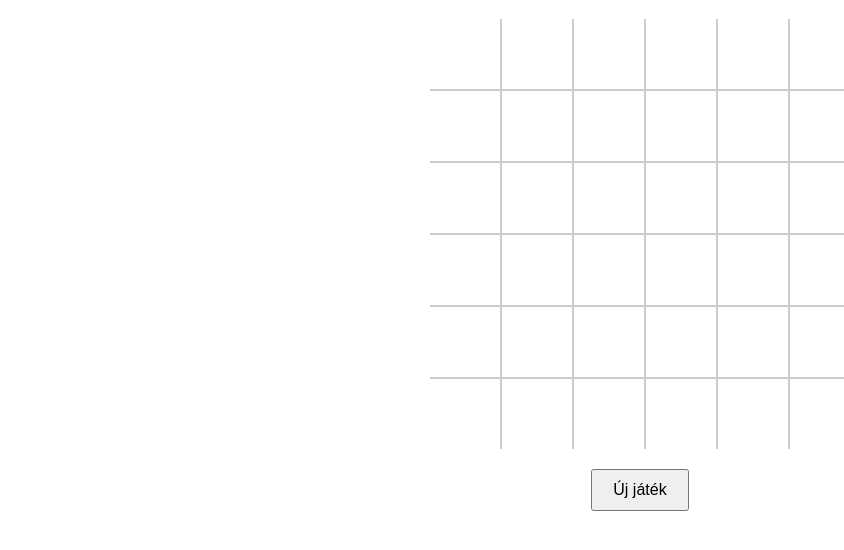
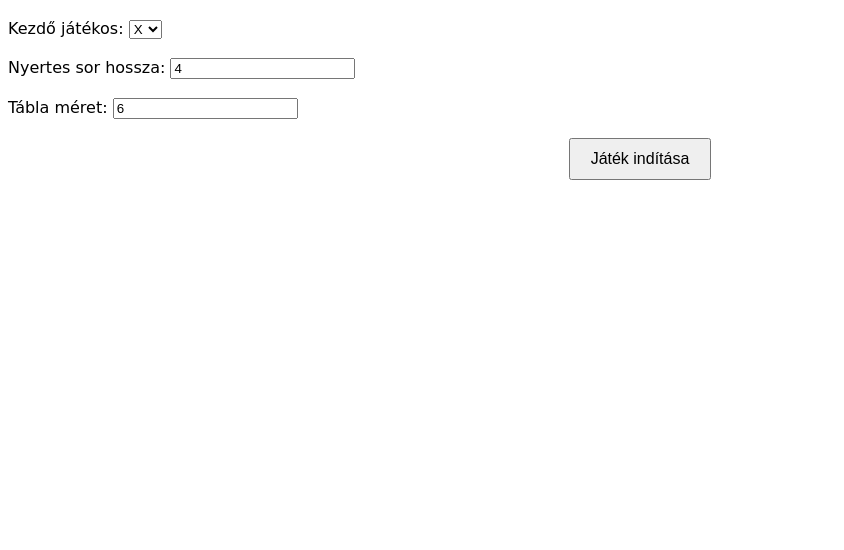
Before and after one commit to delczegemma/amoba, a website built with Parcel: page index.html in a window 1280 px wide. Shown: the part 62-612 px from the top of the page, without its empty margins (0-844 px from the left). Built offline with nearby package versions, Linux system fonts and the light colour scheme; a web font is replaced by a local one.

Commit message:
feat: Modal beépítése a jáékba.
A nyerő hosszat és a kezdő játékost ezentúl a játékos állíthatja be. Kezőlapként a beállítások tűnnek fel, majd az adatok bekérése után eltűnik a modal és a játéktér jelenik meg.

```diff
--- a/index.html
+++ b/index.html
@@ -11,45 +11,64 @@
   </head>
 
   <body>
+  <h1>Amőba Játék</h1>
+  <!-- Modal -->
+  <div id="myModal" class="modal">
+    <!-- Modal content-->
+    <div class="modal-content">
+        <form id="gameSettingsForm">
+          <label for="firstPlayer">Kezdő játékos:</label>
+          <select name="firstPlayer" id="firstPlayer">
+            <option value="X">X</option>
+            <option value="O">O</option>
+          </select><br><br>
+          <label for="winningLength">Nyertes sor hossza:</label>
+          <input type="number" name="winningLength" id="winningLength" value="4"><br><br>
+          <label for="boardSize">Tábla méret:</label>
+          <input type="number" name="boardSize" id="boardSize" value="6"><br><br>
+          <button type="submit">Játék indítása</button>
+        </form>
+    </div>
+  </div>
+
     <div id="app">
-      <h1>Amőba Játék</h1>
       <div id="board" class="board">
-        <div class="cell" cellIndexX="0" cellIndexY="0" data-next-move="X"></div>
-        <div class="cell" cellIndexX="0" cellIndexY="1" data-next-move="X"></div>
-        <div class="cell" cellIndexX="0" cellIndexY="2" data-next-move="X"></div>
-        <div class="cell" cellIndexX="0" cellIndexY="3" data-next-move="X"></div>
-        <div class="cell" cellIndexX="0" cellIndexY="4" data-next-move="X"></div>
-        <div class="cell" cellIndexX="0" cellIndexY="5" data-next-move="X"></div>
-        <div class="cell" cellIndexX="1" cellIndexY="0" data-next-move="X"></div>
-        <div class="cell" cellIndexX="1" cellIndexY="1" data-next-move="X"></div>
-        <div class="cell" cellIndexX="1" cellIndexY="2" data-next-move="X"></div>
-        <div class="cell" cellIndexX="1" cellIndexY="3" data-next-move="X"></div>
-        <div class="cell" cellIndexX="1" cellIndexY="4" data-next-move="X"></div>
-        <div class="cell" cellIndexX="1" cellIndexY="5" data-next-move="X"></div>
-        <div class="cell" cellIndexX="2" cellIndexY="0" data-next-move="X"></div>
-        <div class="cell" cellIndexX="2" cellIndexY="1" data-next-move="X"></div>
-        <div class="cell" cellIndexX="2" cellIndexY="2" data-next-move="X"></div>
-        <div class="cell" cellIndexX="2" cellIndexY="3" data-next-move="X"></div>
-        <div class="cell" cellIndexX="2" cellIndexY="4" data-next-move="X"></div>
-        <div class="cell" cellIndexX="2" cellIndexY="5" data-next-move="X"></div>
-        <div class="cell" cellIndexX="3" cellIndexY="0" data-next-move="X"></div>
-        <div class="cell" cellIndexX="3" cellIndexY="1" data-next-move="X"></div>
-        <div class="cell" cellIndexX="3" cellIndexY="2" data-next-move="X"></div>
-        <div class="cell" cellIndexX="3" cellIndexY="3" data-next-move="X"></div>
-        <div class="cell" cellIndexX="3" cellIndexY="4" data-next-move="X"></div>
-        <div class="cell" cellIndexX="3" cellIndexY="5" data-next-move="X"></div>
-        <div class="cell" cellIndexX="4" cellIndexY="0" data-next-move="X"></div>
-        <div class="cell" cellIndexX="4" cellIndexY="1" data-next-move="X"></div>
-        <div class="cell" cellIndexX="4" cellIndexY="2" data-next-move="X"></div>
-        <div class="cell" cellIndexX="4" cellIndexY="3" data-next-move="X"></div>
-        <div class="cell" cellIndexX="4" cellIndexY="4" data-next-move="X"></div>
-        <div class="cell" cellIndexX="4" cellIndexY="5" data-next-move="X"></div>
-        <div class="cell" cellIndexX="5" cellIndexY="0" data-next-move="X"></div>
-        <div class="cell" cellIndexX="5" cellIndexY="1" data-next-move="X"></div>
-        <div class="cell" cellIndexX="5" cellIndexY="2" data-next-move="X"></div>
-        <div class="cell" cellIndexX="5" cellIndexY="3" data-next-move="X"></div>
-        <div class="cell" cellIndexX="5" cellIndexY="4" data-next-move="X"></div>
-        <div class="cell" cellIndexX="5" cellIndexY="5" data-next-move="X"></div>
+        <div class="cell" cellIndexX="0" cellIndexY="0" ></div>
+        <div class="cell" cellIndexX="0" cellIndexY="1" ></div>
+        <div class="cell" cellIndexX="0" cellIndexY="2" ></div>
+        <div class="cell" cellIndexX="0" cellIndexY="3" ></div>
+        <div class="cell" cellIndexX="0" cellIndexY="4" ></div>
+        <div class="cell" cellIndexX="0" cellIndexY="5" ></div>
+        <div class="cell" cellIndexX="1" cellIndexY="0" ></div>
+        <div class="cell" cellIndexX="1" cellIndexY="1" ></div>
+        <div class="cell" cellIndexX="1" cellIndexY="2" ></div>
+        <div class="cell" cellIndexX="1" cellIndexY="3" ></div>
+        <div class="cell" cellIndexX="1" cellIndexY="4" ></div>
+        <div class="cell" cellIndexX="1" cellIndexY="5" ></div>
+        <div class="cell" cellIndexX="2" cellIndexY="0" ></div>
+        <div class="cell" cellIndexX="2" cellIndexY="1" ></div>
+        <div class="cell" cellIndexX="2" cellIndexY="2" ></div>
+        <div class="cell" cellIndexX="2" cellIndexY="3" ></div>
+        <div class="cell" cellIndexX="2" cellIndexY="4" ></div>
+        <div class="cell" cellIndexX="2" cellIndexY="5" ></div>
+        <div class="cell" cellIndexX="3" cellIndexY="0" ></div>
+        <div class="cell" cellIndexX="3" cellIndexY="1" ></div>
+        <div class="cell" cellIndexX="3" cellIndexY="2" ></div>
+        <div class="cell" cellIndexX="3" cellIndexY="3" ></div>
+        <div class="cell" cellIndexX="3" cellIndexY="4" ></div>
+        <div class="cell" cellIndexX="3" cellIndexY="5" ></div>
+        <div class="cell" cellIndexX="4" cellIndexY="0" ></div>
+        <div class="cell" cellIndexX="4" cellIndexY="1" ></div>
+        <div class="cell" cellIndexX="4" cellIndexY="2" ></div>
+        <div class="cell" cellIndexX="4" cellIndexY="3" ></div>
+        <div class="cell" cellIndexX="4" cellIndexY="4" ></div>
+        <div class="cell" cellIndexX="4" cellIndexY="5" ></div>
+        <div class="cell" cellIndexX="5" cellIndexY="0" ></div>
+        <div class="cell" cellIndexX="5" cellIndexY="1" ></div>
+        <div class="cell" cellIndexX="5" cellIndexY="2" ></div>
+        <div class="cell" cellIndexX="5" cellIndexY="3" ></div>
+        <div class="cell" cellIndexX="5" cellIndexY="4" ></div>
+        <div class="cell" cellIndexX="5" cellIndexY="5" ></div>
       </div>
       <h2 id="reportMessage"></h2>
       <button id="restartBtn">Új játék</button>
--- a/src/index.js
+++ b/src/index.js
@@ -1,9 +1,12 @@
 class Game {
-  constructor(cells, message, restartBtn) {
+  constructor(cells, message, restartBtn, firstPlayer, winningLength, boardSize ) {
     this.cells = cells
     this.message = message
     this.restartBtn = restartBtn
-    this.restartGame("X",this.cells.length);
+    this.firstPlayer = firstPlayer
+    this.winningLength = winningLength
+    this.boardSize = boardSize
+    this.restartGame(this.firstPlayer,this.cells.length);
     this.initGame();
   }
   initBoard(cellLength){ //flexibilis initBoard
@@ -13,9 +16,10 @@ class Game {
   }
   initGame() {
     this.cells.forEach((cell) => {
-      cell.addEventListener("click", this.makeMove.bind(this));
+      cell.dataset.nextMove = this.player;
+      cell.addEventListener("click", () => this.makeMove(event));
     });
-    this.restartBtn.addEventListener("click", () => {this.restartGame("X",this.cells.length)}).bind(this);
+    this.restartBtn.addEventListener("click", () => this.restartGame(this.firstPlayer,this.cells.length));
   }
   makeMove(event) {
     const cell = event.target;
@@ -33,7 +37,7 @@ class Game {
 
     //A táblán lévő cellára filled classt rak
     //CheckWin
-    const winDirections= this.checkWin(row, col, 4 )
+    const winDirections= this.checkWin(row, col, this.winningLength )
     if (winDirections){
       const winningCoordinates = this.getWinningCells(row, col, this.player, ...winDirections);
       this.highlightWinLine(winningCoordinates)
@@ -190,5 +194,38 @@ class Game {
 const cells = document.querySelectorAll(".cell");
 const message = document.querySelector("#reportMessage");
 const restartBtn = document.querySelector("#restartBtn");
-const game = new Game(cells, message, restartBtn);
-game.initGame()
+
+
+
+
+//Játék beállítása
+const MODAL = document.getElementById('myModal');
+const form = document.getElementById("gameSettingsForm");
+form.addEventListener("submit", function(event) {
+  // Űrlap elküldésének megakadályozása
+  event.preventDefault();
+
+  // Beküldött adatok gyűjtése
+  const firstPlayer = document.getElementById("firstPlayer").value;
+  const winningLength = parseInt(document.getElementById("winningLength").value);
+  const boardSize = parseInt(document.getElementById("boardSize").value);
+
+  // Játék inicializálása a beküldött adatok alapján
+  const game = new Game(cells, message, restartBtn, firstPlayer, winningLength, boardSize);
+  game.initGame();
+
+
+  // Modal bezárása
+  closeModal();
+  document.querySelector("#app").style.display = 'inline';
+});
+
+//beállításolal mutatása
+function setGame() {
+  MODAL.style.display = 'block';
+}
+
+// Modal bezárása
+function closeModal() {
+  MODAL.style.display = 'none';
+}
--- a/src/styles.css
+++ b/src/styles.css
@@ -4,6 +4,9 @@ body {
 
 h1 {
   text-align: center;
+}
+#app {
+  display: none;
 }
 
 .board {
```
